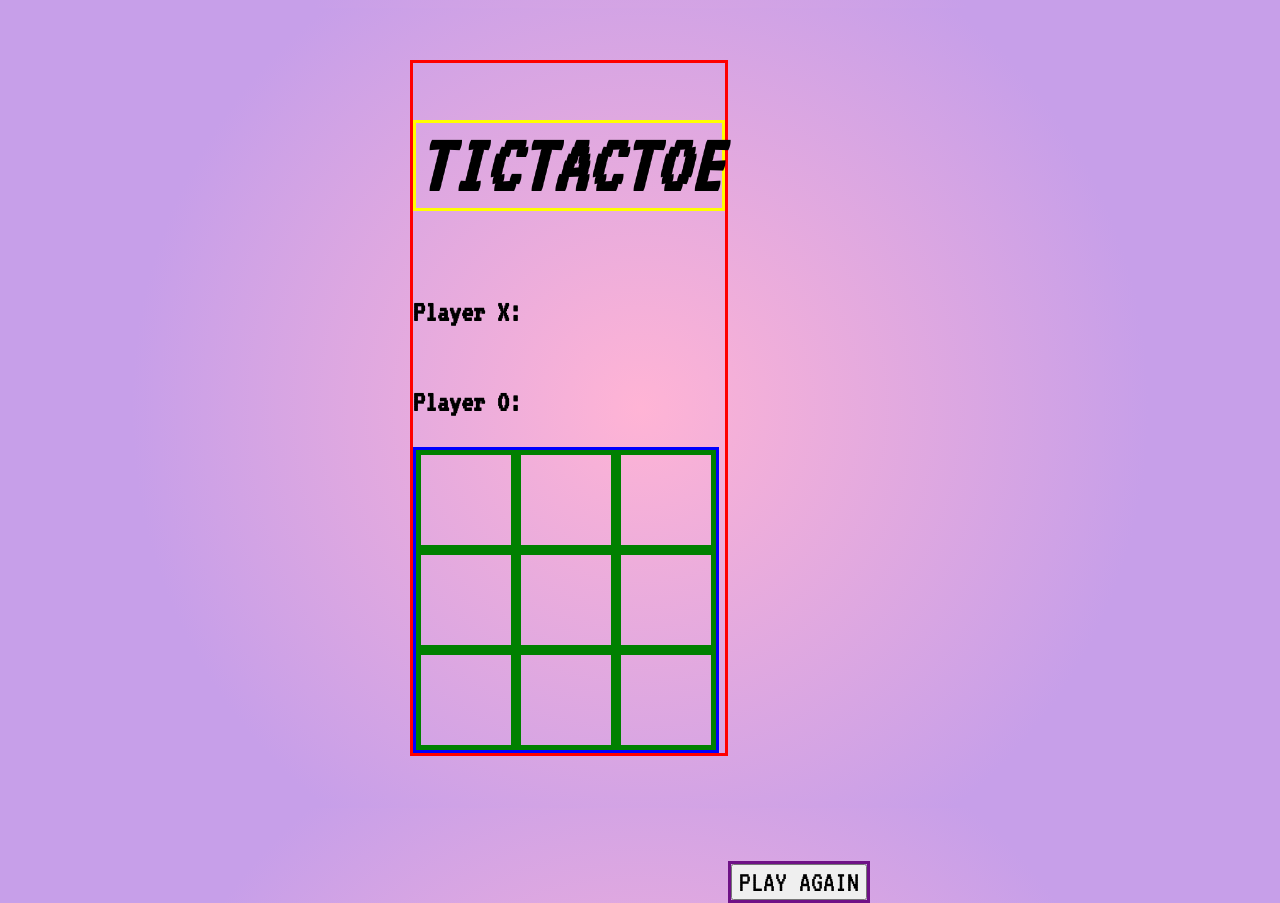
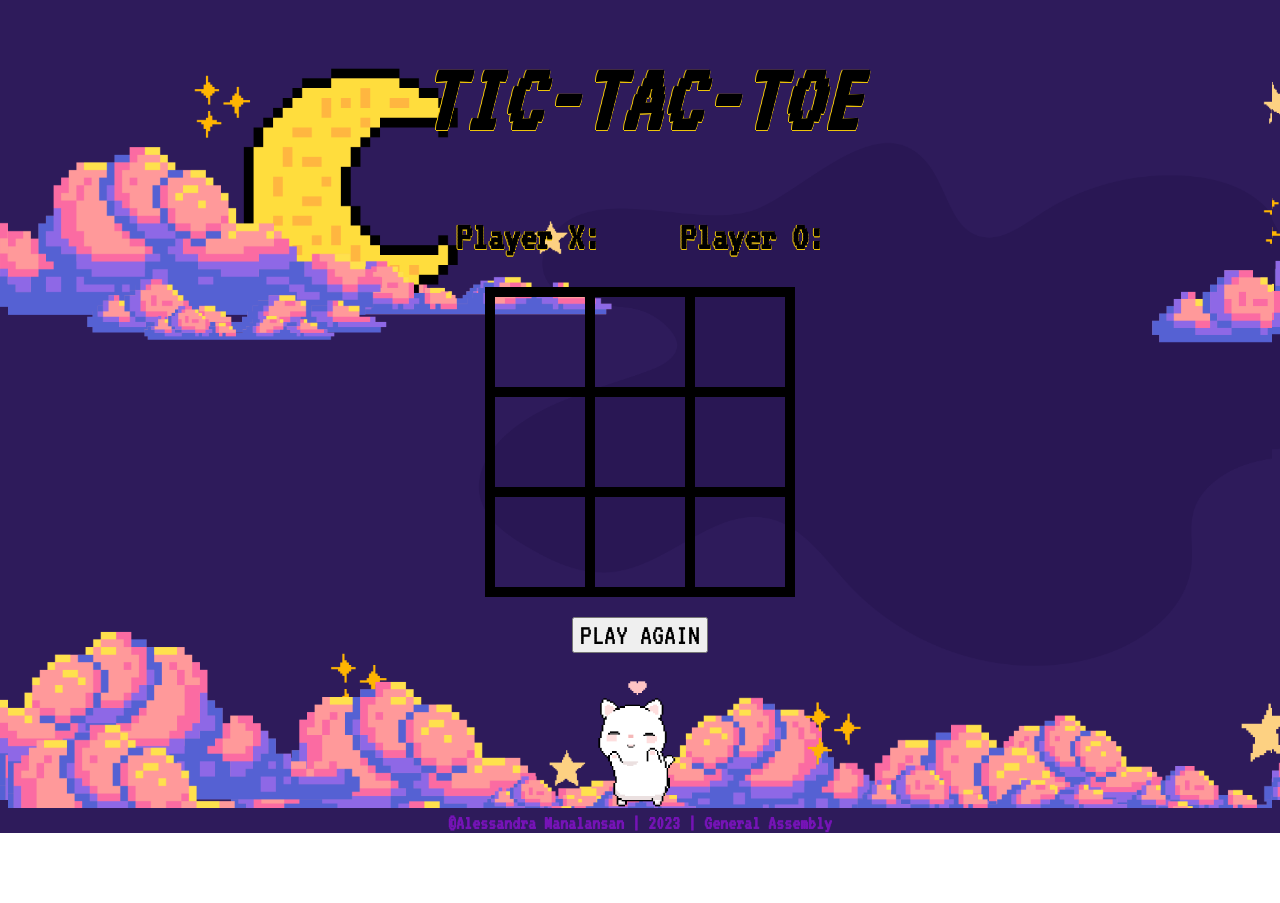
Before and after one commit to alesmnlnsan/Tic-Tac-Toe, a plain HTML site: page index.html in a window 1280 px wide. After the commit the page ends 833 px from the top, so only its background shows below. Drawn offline with Linux system fonts and the light colour scheme.

Commit message:
finishedGame

```diff
--- a/index.html
+++ b/index.html
@@ -14,10 +14,12 @@
     <body>
 
      <div class="container">
-        <div class="header"></div>
-        <h1><em>TICTACTOE</em></h1>
-        <h3>Player X: </h3>
-        <h3 class="playerO">Player O: </h3>
+        <h1><em>TIC-TAC-TOE</em></h1>
+
+        <div class="header">
+                <div class="playerX">Player X: </div>
+                <div class="playerO">Player O: </div>
+        </div>
 
         <div class="board">
             <div class="cell"></div>
@@ -30,11 +32,16 @@
             <div class="cell"></div>
             <div class="cell"></div>
         </div>
-    </div>
 
     <footer>
         <button id="reset">PLAY AGAIN</button>
     </footer>
+        <img src="images/cat-gif.gif">
+
+        <div class="copyright">
+            &copy;Alessandra Manalansan | 2023 | General Assembly
+        </div>
+    </div>
 
     <script src="tictactoe.js"></script>
 </body>
--- a/style.css
+++ b/style.css
@@ -1,57 +1,88 @@
-html, body{
+html, body {
     height: 100%;
-    background: rgb(255,180,213);
-    background: radial-gradient(circle, rgba(255,180,213,1) 0%, rgba(199,159,233,1) 68%);
+    background-image: url(images/purple.bkg.png);
+    -webkit-background-size: cover;
+    -moz-background-size: cover;
+    -o-background-size: cover;
+    background-size: cover;
+    cursor: cell;
+    font-family: 'VT323';
+    font-weight: bold;
+    font-size: 30px;
     }
-
-body{
-    background-color: mistyrose;
+body {
     display: flex;
     justify-content: center;
     align-items: center;
 }
 .container {
-    display: grid;
-    border: 3px solid red;
+    display: flex;
+    flex-direction: column;
+    justify-content: center;
+    align-items: center;
+}
+.header {
+    display: flex;
+    flex-direction: row;
+    justify-content: space-around;
+    gap: 80px;
+    color: #f1d143;
 }
 h1 {
     text-align: center;
     font-family: 'VT323';
-    font-size: 85px;
-    border: 3px solid yellow;
+    font-size: 100px;
+    text-shadow: -1px 0 #eec40b, 0 1px #eec40b, 0 1px #eec40b, 0 1px #eec40b;
 }
-h3 {
+.playerX,
+.playerO {
+    display: flex;
+    flex-direction: row;
+    justify-content: space-around;
+    list-style: none;
     font-family: 'VT323';
-    font-size: 30px;
+    font-size: 40px;
+    color: black;
+    text-shadow: -1px 0 #eec40b, 0 1px #eec40b, 0 1px #eec40b, 0 1px #eec40b;
+    margin-bottom: -10px;
 }
 .board{
+    margin-top: 40px;
     height: 300px;
     width: 300px;
     display: grid;
     grid-template-columns: repeat(3, 1fr);
     grid-template-rows: repeat(3, 1fr);
     justify-content: center;
-    border: 3px solid blue;
+    border: 5px solid black;
 }
 .cell{
-    border: 5px solid green;
+    border: 5px solid black;
     font-size: 50px;
     text-align: center;
-}
-.circle {
-    height: 90px;
-    width: 90px;
-    border-radius: 50%;
-    border: 15px solid yellow;
-    box-sizing: border-box;
 }
 button {
     display: grid;
     font-family: 'VT323';
     font-size: 30px;
+    margin-top: 10px;
+}
+button:hover {
+    transform: translateY(-7px);
+    box-shadow: 100px #f1d143;
 }
 footer {
-    border: 3px solid rgb(111, 17, 134);
     text-align: center;
-    margin-top: 75%;
+    margin: 10px 50px 10px 50px;
+    font-size: 10px;
 }
+.copyright {
+    font-family: 'VT323';
+    font-size: 20px;
+    color: rgb(117, 19, 182);
+}
+
+img {
+    height: 30%;
+    width: 30%;
+}
--- a/tictactoe.js
+++ b/tictactoe.js
@@ -1,16 +1,7 @@
-
-
-
-
-
-
-
-
-
 
 // Get the elements needed
 const cells = document.querySelectorAll('.cell');
-const cellsArray = Array.from(cells); //convert to an array I didn't know this just googled-
+const cellsArray = Array.from(cells);
 
 
 let currentPlayer = 'X';
@@ -19,7 +10,6 @@ let boardArray = ['', '', '', '', '', '', '', '', ''];
 //[3, 4, 5]
 //[6, 7, 8]
 //this is what our board looks like we fill it with X and O then if it is the same as our checkIfWinner we win!!
-
 let playerOne = 0;
 let playerTwo= 0;
 
@@ -95,21 +85,21 @@ function checkIfWinner() {
 
 // show the game result
 function gameResult(result) {
-  const playerOneWin = document.querySelector('h3');
-  const playerTwoWin =document.querySelector('.playerO');
+  const playerOneWin = document.querySelector('.playerX');
+  const playerTwoWin = document.querySelector('.playerO');
 
   if (result === 'X') {
-    alert('Player ' + result + ' wins!');
+    alert('Player ' + result + ' wins the game!');
     playerOne++; // increment tries of games
     playerOneWin.innerText = "Player X WIN: " + playerOne;
     resetAuto();
   } else if (result === 'O') {
-    alert('Player ' + result + ' wins!');
+    alert('Player ' + result + ' wins the game!');
     playerTwo++
     playerTwoWin.innerText = "Player O WIN: " + playerTwo;
     resetAuto();
   } else if (result === 'Tie') {
-    alert('Tied');
+    alert('Tied Resut!');
     resetAuto();
   }
 }
@@ -127,6 +117,7 @@ function switchPlayer() {
 //we want to reset all the cell element to empty again or ''
 //we want to reset the boardArray
 function resetAuto() {
+  boardArray = ['', '', '', '', '', '', '', '', ''];
   cellsArray.forEach(function (cell) {
     cell.innerText = '';
   });
```
Also changed, not shown: images/cat-gif.gif (added), images/purple.bkg.png (added), 3 other files.
